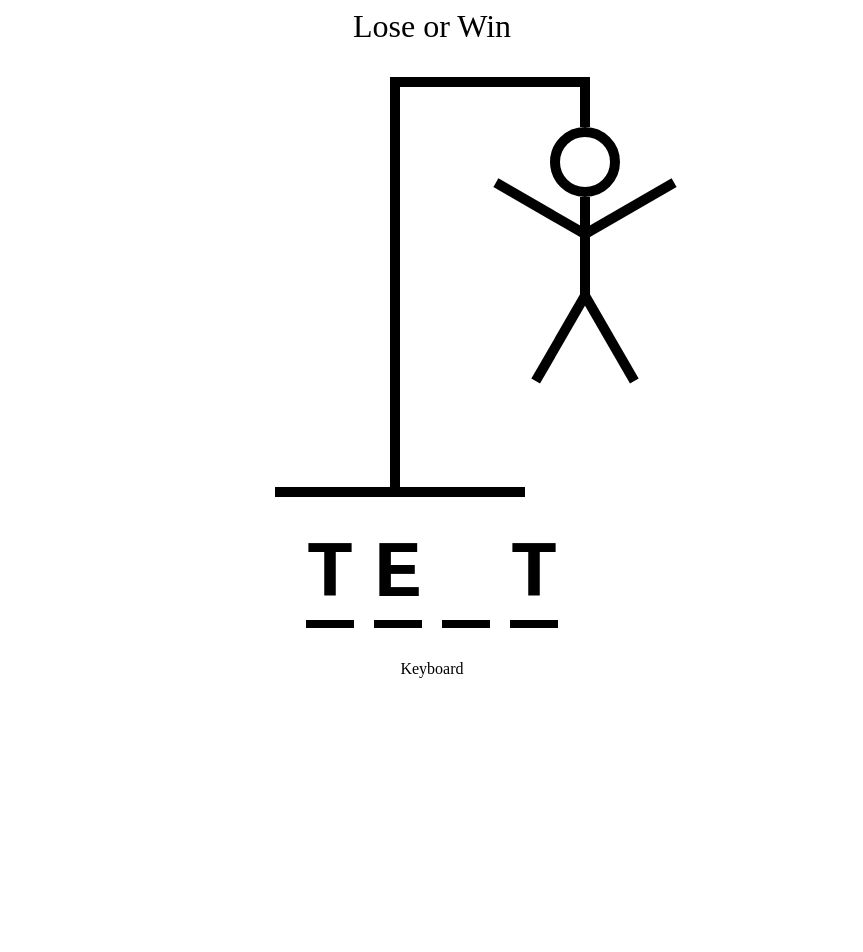
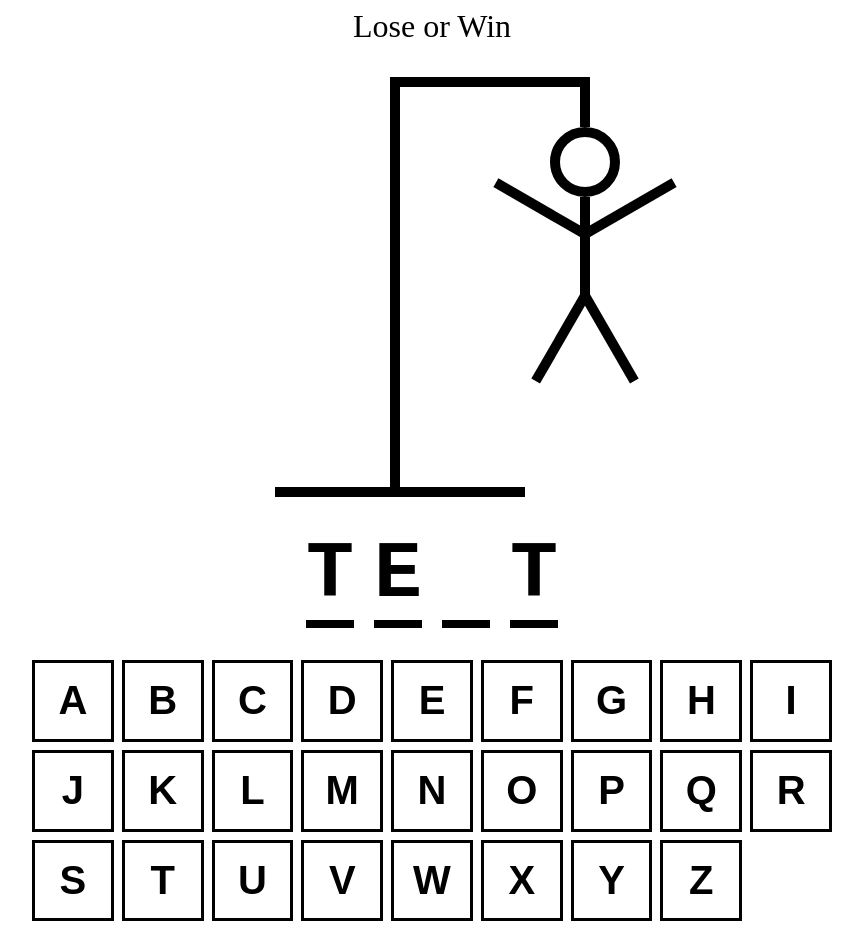
Before and after one commit to kuldp18/react-hangman, a React (Vite) app: page / in a window 1280 px wide. Shown: the top 952 px of the page, without its empty margins (208-1071 px from the left). Before the commit the page ends 800 px from the top, so only its background shows below. Built offline with nearby package versions, Linux system fonts and the light colour scheme.

Commit message:
add keyboard logic

```diff
--- a/src/App.tsx
+++ b/src/App.tsx
@@ -19,6 +19,7 @@
         gap: '2rem',
         margin: '0 auto',
         alignItems: 'center',
+        marginBottom: '5rem',
       }}
     >
       <div
@@ -33,7 +34,13 @@
 
       <HangmanDrawing />
       <HangmanWord />
-      <Keyboard />
+      <div
+        style={{
+          alignSelf: 'stretch',
+        }}
+      >
+        <Keyboard />
+      </div>
     </div>
   );
 }
--- /dev/null
+++ b/src/Keyboard.module.css
@@ -0,0 +1,28 @@
+.btn {
+    width: 100%;
+    border: 3px solid black;
+    background: none;
+    aspect-ratio: 1/1;
+    font-size: 2.5rem;
+    text-transform: uppercase;
+    padding: .5rem;
+    font-weight: bold;
+    cursor: pointer;
+    color: black;
+}
+
+.btn:hover:not(:disabled),
+.btn:focus:not(:disabled) {
+    background-color: hsl(0, 0%, 9%);
+    color: white;
+}
+
+.btn.active {
+    background-color: hsl(128, 79%, 44%);
+    color: white;
+    border: 3px solid hsl(128, 56%, 34%)
+}
+
+.btn.inactive {
+    opacity: 0.4;
+}
--- a/src/components/Keyboard.tsx
+++ b/src/components/Keyboard.tsx
@@ -1,5 +1,52 @@
+import styles from '../Keyboard.module.css';
+const KEYS = [
+  'a',
+  'b',
+  'c',
+  'd',
+  'e',
+  'f',
+  'g',
+  'h',
+  'i',
+  'j',
+  'k',
+  'l',
+  'm',
+  'n',
+  'o',
+  'p',
+  'q',
+  'r',
+  's',
+  't',
+  'u',
+  'v',
+  'w',
+  'x',
+  'y',
+  'z',
+];
+
 const Keyboard = () => {
-  return <div>Keyboard</div>;
+  return (
+    <div
+      className="container"
+      style={{
+        display: 'grid',
+        gridTemplateColumns: 'repeat(auto-fit,minmax(75px,1fr))',
+        gap: '.5rem',
+      }}
+    >
+      {KEYS.map((key) => {
+        return (
+          <button className={`${styles.btn}`} key={key}>
+            {key}
+          </button>
+        );
+      })}
+    </div>
+  );
 };
 
 export default Keyboard;
```
